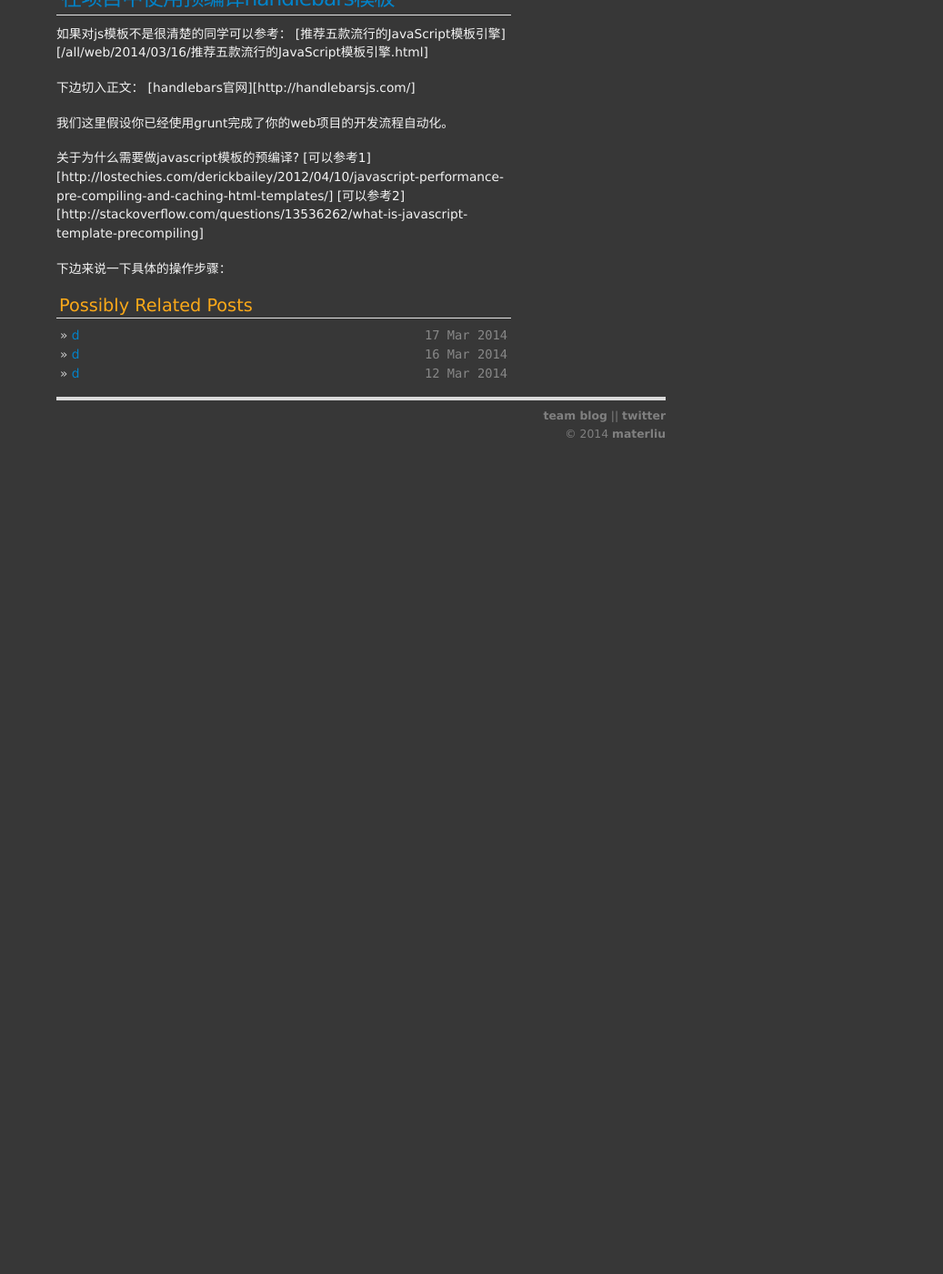
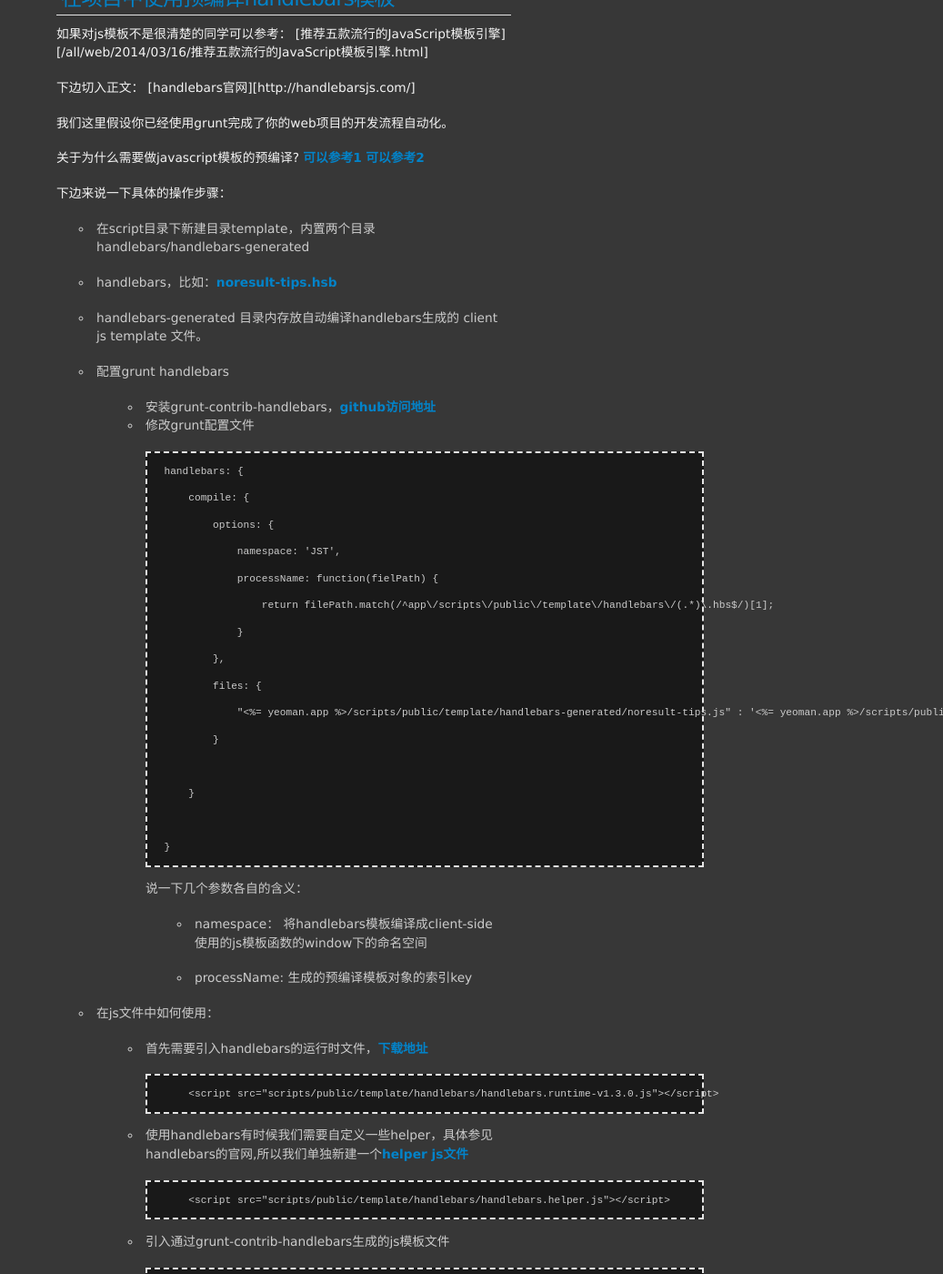
Before and after one commit to materliu/materliu.github.io, a Jekyll site: the page built from all/web/_posts/2014-03-17-在项目中使用预编译handlebars模板.md, in a window 1280 px wide and 1400 px high, scrolled down 357 px. Shown: the whole window at 91% size, without its empty margins (243-1280 px from the left). Built offline with Jekyll 4.4.1, drawn with Linux system fonts in a browser that asks for light colours; Markdown is read by kramdown in place of the engine named in the settings; before the commit the page ends 900 px from its top, so only the background shows below that; some of the changed text lies outside the part shown.

Commit message:
添加 handlebars 模板预编译！

````diff
--- a/all/web/_posts/2014-03-17-在项目中使用预编译handlebars模板.md
+++ b/all/web/_posts/2014-03-17-在项目中使用预编译handlebars模板.md
@@ -11,7 +11,79 @@ title: 2014-03-17-在项目中使用预编译handlebars模板.md
 我们这里假设你已经使用grunt完成了你的web项目的开发流程自动化。
 
 关于为什么需要做javascript模板的预编译?
-[可以参考1][http://lostechies.com/derickbailey/2012/04/10/javascript-performance-pre-compiling-and-caching-html-templates/]
-[可以参考2][http://stackoverflow.com/questions/13536262/what-is-javascript-template-precompiling]
+[可以参考1](http://lostechies.com/derickbailey/2012/04/10/javascript-performance-pre-compiling-and-caching-html-templates/)
+[可以参考2](http://stackoverflow.com/questions/13536262/what-is-javascript-template-precompiling)
 
 下边来说一下具体的操作步骤：
+
+-  在script目录下新建目录template，内置两个目录handlebars/handlebars-generated
+
+-  handlebars，比如：[noresult-tips.hsb](/attachments/noresult-tips.hsb)
+
+-  handlebars-generated 目录内存放自动编译handlebars生成的 client js template 文件。
+
+-  配置grunt handlebars
+
+    * 安装grunt-contrib-handlebars，[github访问地址](https://github.com/gruntjs/grunt-contrib-handlebars)
+    * 修改grunt配置文件
+
+        ```javascript
+        handlebars: {
+            compile: {
+                options: {
+                    namespace: 'JST',
+                    processName: function(fielPath) {
+                        return filePath.match(/^app\/scripts\/public\/template\/handlebars\/(.*)\.hbs$/)[1];
+                    }
+                },
+                files: {
+                    "<%= yeoman.app %>/scripts/public/template/handlebars-generated/noresult-tips.js" : '<%= yeoman.app %>/scripts/public/template/handlebars/noresult-tips.hbs'
+                }
+
+            }
+
+        }
+        ```
+        说一下几个参数各自的含义：
+
+        - namespace： 将handlebars模板编译成client-side使用的js模板函数的window下的命名空间
+
+        - processName: 生成的预编译模板对象的索引key
+
+-  在js文件中如何使用：
+    * 首先需要引入handlebars的运行时文件，[下载地址](/attachments/handlebars.runtime-v1.3.0.js)
+
+        ```html
+            <script src="scripts/public/template/handlebars/handlebars.runtime-v1.3.0.js"></script>
+        ```
+    * 使用handlebars有时候我们需要自定义一些helper，具体参见handlebars的官网,所以我们单独新建一个[helper js文件](/attachments/handlebars.helper.js)
+
+        ```html
+            <script src="scripts/public/template/handlebars/handlebars.helper.js"></script>
+        ```
+
+    * 引入通过grunt-contrib-handlebars生成的js模板文件
+
+        ```html
+            <script src="scripts/public/template/handlebars/handlebars.runtime-v1.3.0.js"></script>
+            <script src="scripts/public/template/handlebars/handlebars.helper.js"></script>
+            <script src="scripts/public/template/handlebars-generated/noresult-tips.js"></script>
+        ```
+
+    * 在逻辑js中的调用方法是：
+
+        ```html
+            <script src="scripts/public/template/handlebars/handlebars.runtime-v1.3.0.js"></script>
+            <script src="scripts/public/template/handlebars/handlebars.helper.js"></script>
+            <script src="scripts/public/template/handlebars-generated/noresult-tips.js"></script>
+            <script src="scripts/logic.js"></script>
+        ```
+
+        在logic.js 里边的调用：
+
+        ```javascript
+            renderHtml = window.JST["noresult-tips"]({
+                // 这里传入用于渲染模板的data数据模型
+            });
+            document.getElementById("result-sec").innerHTML = renderHtml
+        ```
--- /dev/null
+++ b/attachments/noresult-tips.hbs
@@ -0,0 +1,6 @@
+<div class="no-result-tips-container">
+    <div class="tips-icon"></div>
+    <p class="tips-content">
+        没有搜索到对应的结果
+    </p>
+</div>
````
Also changed, not shown: attachments/handlebars.helper.js (added, +49 -0 lines), attachments/handlebars.runtime-v1.3.0.js (added, +567 -0 lines).
